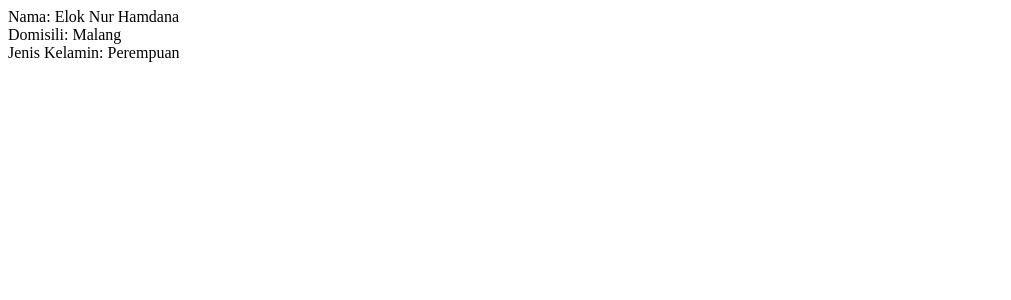
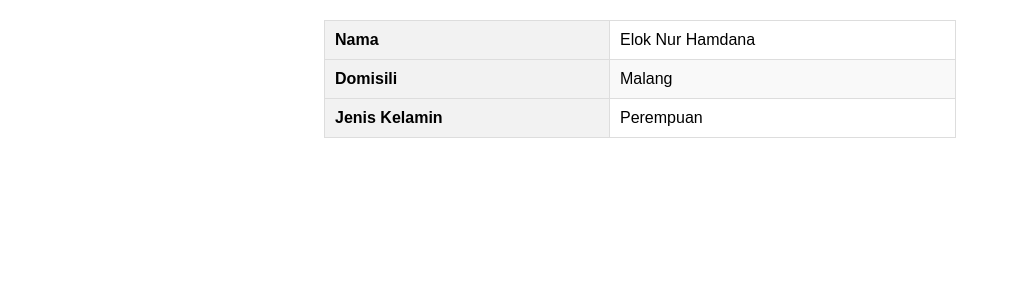
Before and after one commit to Dimas0824/dasarWeb, a PHP site: page /array_2.php in a window 1280 px wide. Shown: the top 300 px of the page, without its empty margins (0-1011 px from the left). Run offline with PHP 8.4, Linux system fonts and the light colour scheme.

Commit message:
penambahan style internal pada output

```diff
--- a/Pertemuan-6/array_2.php
+++ b/Pertemuan-6/array_2.php
@@ -4,23 +4,63 @@
 <head>
     <meta charset="UTF-8">
     <meta name="viewport" content="width=device-width, initial-scale=1">
-    <title></title>
+    <title>Data Dosen</title>
+    <style>
+        body {
+            font-family: Arial, sans-serif;
+        }
 
+        table {
+            width: 50%;
+            margin: 20px auto;
+            border-collapse: collapse;
+            border: 1px solid #ddd;
+            text-align: left;
+        }
+
+        th,
+        td {
+            padding: 10px;
+            border: 1px solid #ddd;
+        }
+
+        th {
+            background-color: #f2f2f2;
+        }
+
+        tr:nth-child(even) {
+            background-color: #f9f9f9;
+        }
+
+        tr:hover {
+            background-color: #f1f1f1;
+        }
+    </style>
 </head>
 
 <body>
     <?php
-
     $dosen = [
         'nama' => 'Elok Nur Hamdana',
         'domisili' => 'Malang',
         'jenis_kelamin' => 'Perempuan'
     ];
+    ?>
 
-    echo "Nama: {$dosen['nama']} <br>";
-    echo "Domisili: {$dosen['domisili']} <br>";
-    echo "Jenis Kelamin: {$dosen['jenis_kelamin']} <br>";
-    ?>
+    <table>
+        <tr>
+            <th>Nama</th>
+            <td><?php echo $dosen['nama']; ?></td>
+        </tr>
+        <tr>
+            <th>Domisili</th>
+            <td><?php echo $dosen['domisili']; ?></td>
+        </tr>
+        <tr>
+            <th>Jenis Kelamin</th>
+            <td><?php echo $dosen['jenis_kelamin']; ?></td>
+        </tr>
+    </table>
 </body>
 
 </html>
```
